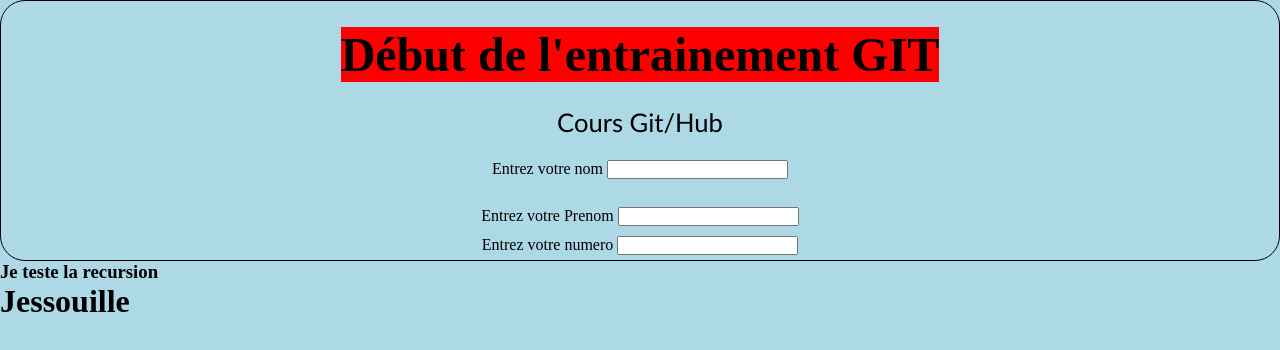
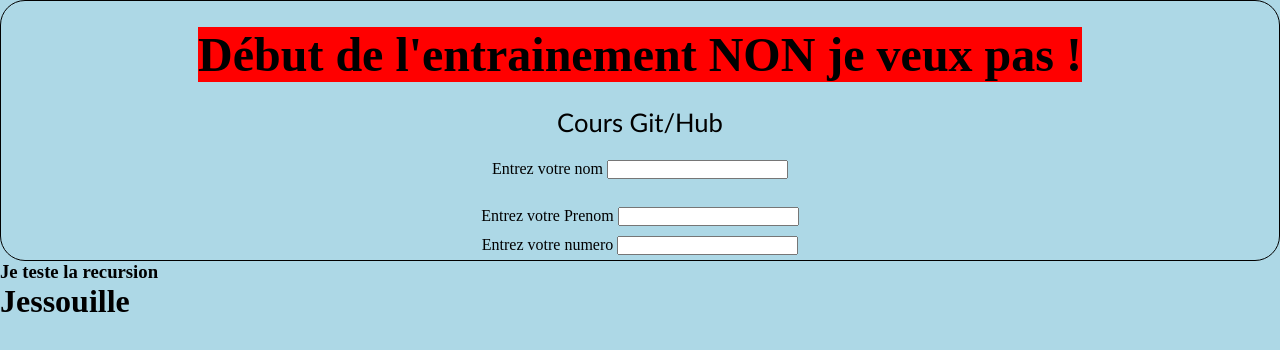
Before and after one commit to jessy-marion/test-github, a plain HTML site: page index.html in a window 1280 px wide. Drawn offline with Linux system fonts and the light colour scheme.

Commit message:
conflit de commit

```diff
--- a/index.html
+++ b/index.html
@@ -9,7 +9,7 @@
 </head>
 <body>
     <div class="title">
-        <h1 class="interaction">Début de l'entrainement GIT</h1>
+        <h1 class="interaction">Début de l'entrainement NON je veux pas !</h1>
         <p>Cours Git/Hub</p>
         <br>
         <form>
```
